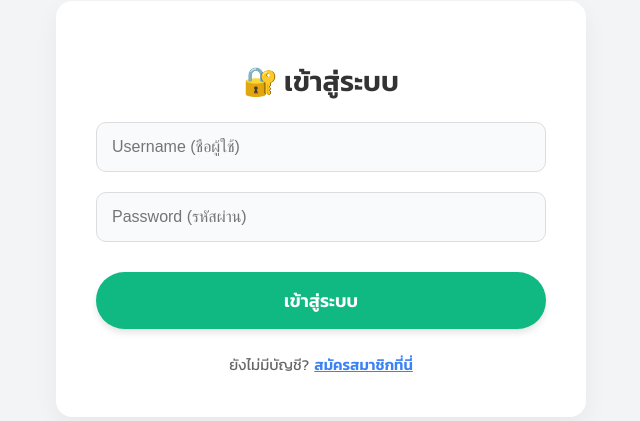
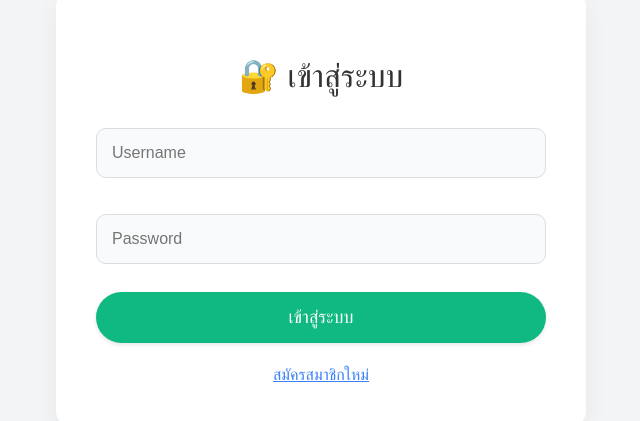
Before and after one commit to guynattapon/smart-market, a React (Vite) app in the folder frontend/: page / in a window 1280 px wide. Shown: the part 191-612 px from the top of the page, without its empty margins (319-959 px from the left). Built offline with nearby package versions, Linux system fonts and the light colour scheme.

Commit message:
แก้ไฟล์ App.jsx ที่หายไป

```diff
--- a/frontend/src/App.jsx
+++ b/frontend/src/App.jsx
@@ -1,159 +1,48 @@
 import { useState } from 'react';
-import axios from 'axios';
-import Swal from 'sweetalert2';
+import Login from './Login';
+import Dashboard from './Dashboard';
+import './App.css';
 
-function Login({ onLoginSuccess }) {
-  const [isRegister, setIsRegister] = useState(false);
+function App() {
+  // 🧠 ส่วนความจำ: จำว่าใคร Login อยู่
+  const [user, setUser] = useState(null);
+  const [token, setToken] = useState(null);
 
-  // ข้อมูลฟอร์ม
-  const [username, setUsername] = useState('');
-  const [password, setPassword] = useState('');
-  const [fullName, setFullName] = useState('');
-  const [phone, setPhone] = useState('');
-
-  const handleSubmit = (e) => {
-    e.preventDefault();
-
-    if (isRegister) {
-      // 🟢 สมัครสมาชิก
-      axios.post('https://smart-market-h5xu.onrender.com/register', {
-        username,
-        password,
-        full_name: fullName,
-        phone_number: phone
-      })
-      .then(() => {
-        Swal.fire('สำเร็จ!', 'บันทึกข้อมูลแล้ว! เข้าสู่ระบบได้เลย', 'success');
-        setIsRegister(false);
-        setPassword('');
-      })
-      .catch((err) => {
-        Swal.fire('แจ้งเตือน', err.response?.data?.message || 'เกิดข้อผิดพลาด', 'error');
-      });
-
-    } else {
-      // 🔵 เข้าสู่ระบบ
-      axios.post('https://smart-market-h5xu.onrender.com/login', { username, password })
-      .then((res) => {
-        const { user, token } = res.data;
-        Swal.fire({
-          icon: 'success',
-          title: 'ยินดีต้อนรับ',
-          text: `สวัสดีคุณ ${user.full_name}`,
-          timer: 1500,
-          showConfirmButton: false
-        });
-        onLoginSuccess(user, token);
-      })
-      .catch((err) => {
-        Swal.fire('เข้าไม่ได้', 'ชื่อผู้ใช้หรือรหัสผ่านผิด', 'error');
-      });
-    }
+  // ✅ ฟังก์ชัน: เมื่อ Login สำเร็จ ให้ทำอะไร?
+  const handleLogin = (loggedInUser, userToken) => {
+    console.log("Login Success!", loggedInUser);
+    setUser(loggedInUser); // จำข้อมูลคนเข้า
+    setToken(userToken);   // จำกุญแจ
   };
 
+  // ❌ ฟังก์ชัน: ออกจากระบบ
+  const handleLogout = () => {
+    setUser(null);
+    setToken(null);
+  };
+
+  // 🚦 ตัวคุมทิศทาง
+  // ถ้ายังไม่มี User -> โชว์หน้า Login
+  if (!user) {
+    return <Login onLoginSuccess={handleLogin} />;
+  }
+
+  // ถ้ามี User แล้ว -> โชว์หน้า Dashboard (ร้านค้า)
   return (
-    // 👇 1. กล่องใหญ่สุด (Background) บังคับเต็มจอ + จัดกึ่งกลาง
-    <div style={{
-      display: 'flex',            // ใช้ Flexbox จัดระเบียบ
-      justifyContent: 'center',   // กึ่งกลางแนวนอน
-      alignItems: 'center',       // กึ่งกลางแนวตั้ง
-      minHeight: '100vh',         // สูงเต็มจอ 100%
-      width: '100vw',             // กว้างเต็มจอ 100%
-      background: '#f3f4f6',      // สีพื้นหลังเทาอ่อนๆ สบายตา
-      position: 'fixed',          // ล็อกตำแหน่งไว้
-      top: 0,
-      left: 0
-    }}>
+    <div className="container">
+      <div style={{ display: 'flex', justifyContent: 'space-between', alignItems: 'center', marginBottom: '20px' }}>
+        <div>
+           <h1 style={{ margin: 0 }}>Smart Market 🍎</h1>
+           <p style={{ margin: 0, color: '#666' }}>ยินดีต้อนรับ: {user.full_name} ({user.role})</p>
+        </div>
+        <button className="btn-logout" onClick={handleLogout} style={{ backgroundColor: '#ef4444', color: 'white' }}>
+          ออกจากระบบ
+        </button>
+      </div>
 
-      {/* 👇 2. กล่อง Login (Card) สีขาวตรงกลาง */}
-      <div style={{
-        background: 'white',
-        padding: '40px',             // เพิ่มพื้นที่ว่างด้านในให้ดูไม่อึดอัด
-        borderRadius: '20px',        // มุมโค้งมนสวยๆ
-        boxShadow: '0 10px 25px rgba(0,0,0,0.1)', // เงานุ่มๆ
-        width: '100%',
-        maxWidth: '450px',           // 👈 ขยายความกว้างกล่องให้ใหญ่ขึ้น
-        textAlign: 'center'
-      }}>
-
-        <h1 style={{ color: isRegister ? '#2563eb' : '#333', marginBottom: '20px', fontSize: '28px' }}>
-          {isRegister ? '📝 สมัครสมาชิก' : '🔐 เข้าสู่ระบบ'}
-        </h1>
-
-        <form onSubmit={handleSubmit} style={{ display: 'flex', flexDirection: 'column', gap: '20px' }}>
-
-          <input
-            type="text"
-            placeholder="Username (ชื่อผู้ใช้)"
-            value={username}
-            onChange={e => setUsername(e.target.value)}
-            required
-            style={{
-              padding: '15px',        // ช่องกรอกใหญ่ขึ้น
-              borderRadius: '10px',
-              border: '1px solid #ddd',
-              fontSize: '16px',       // ตัวหนังสือใหญ่ขึ้น
-              background: '#f9fafb'
-            }}
-          />
-
-          <input
-            type="password"
-            placeholder="Password (รหัสผ่าน)"
-            value={password}
-            onChange={e => setPassword(e.target.value)}
-            required
-            style={{
-              padding: '15px',
-              borderRadius: '10px',
-              border: '1px solid #ddd',
-              fontSize: '16px',
-              background: '#f9fafb'
-            }}
-          />
-
-          {isRegister && (
-            <>
-              <input type="text" placeholder="ชื่อ-นามสกุลจริง" value={fullName} onChange={e => setFullName(e.target.value)} required style={{ padding: '15px', borderRadius: '10px', border: '1px solid #ddd', fontSize: '16px', background: '#f9fafb' }} />
-              <input type="text" placeholder="เบอร์โทรศัพท์" value={phone} onChange={e => setPhone(e.target.value)} required style={{ padding: '15px', borderRadius: '10px', border: '1px solid #ddd', fontSize: '16px', background: '#f9fafb' }} />
-            </>
-          )}
-
-          <button type="submit" style={{
-            padding: '15px',
-            background: isRegister ? '#2563eb' : '#10b981',
-            color: 'white',
-            border: 'none',
-            borderRadius: '10px',
-            cursor: 'pointer',
-            fontWeight: 'bold',
-            fontSize: '18px',         // ปุ่มใหญ่สะใจ
-            marginTop: '10px',
-            transition: '0.3s'
-          }}>
-            {isRegister ? 'ยืนยันการสมัคร' : 'เข้าสู่ระบบ'}
-          </button>
-        </form>
-
-        <div style={{ marginTop: '25px', fontSize: '15px', color: '#666' }}>
-          {isRegister ? 'มีบัญชีแล้ว?' : 'ยังไม่มีบัญชี?'}
-          <span
-            onClick={() => setIsRegister(!isRegister)}
-            style={{
-              color: '#3b82f6',
-              cursor: 'pointer',
-              fontWeight: 'bold',
-              marginLeft: '5px',
-              textDecoration: 'underline'
-            }}
-          >
-            {isRegister ? 'กลับไปหน้า Login' : 'สมัครสมาชิกที่นี่'}
-          </span>
-        </div>
-
-      </div>
+      <Dashboard />
     </div>
   );
 }
 
-export default Login;
+export default App;
--- a/frontend/src/Login.jsx
+++ b/frontend/src/Login.jsx
@@ -4,7 +4,6 @@ import Swal from 'sweetalert2';
 
 function Login({ onLoginSuccess }) {
   const [isRegister, setIsRegister] = useState(false);
-
   const [username, setUsername] = useState('');
   const [password, setPassword] = useState('');
   const [fullName, setFullName] = useState('');
@@ -13,7 +12,6 @@ function Login({ onLoginSuccess }) {
   const handleSubmit = (e) => {
     e.preventDefault();
 
-    // เลือก URL ตามสถานะ (สมัครสมาชิก หรือ ล็อกอิน)
     const url = isRegister
       ? 'https://smart-market-h5xu.onrender.com/register'
       : 'https://smart-market-h5xu.onrender.com/login';
@@ -24,13 +22,15 @@ function Login({ onLoginSuccess }) {
 
     axios.post(url, payload)
       .then((res) => {
-        // ✅ กรณีสำเร็จ
         if (isRegister) {
             Swal.fire('สำเร็จ!', 'สมัครสมาชิกแล้ว กรุณาเข้าสู่ระบบ', 'success');
             setIsRegister(false);
             setPassword('');
         } else {
+            // ✅ นี่คือจุดสำคัญ! ส่งข้อมูลกลับไปให้ App.jsx
             const { user, token } = res.data;
+            onLoginSuccess(user, token);
+
             Swal.fire({
                 icon: 'success',
                 title: 'ยินดีต้อนรับ',
@@ -38,87 +38,33 @@ function Login({ onLoginSuccess }) {
                 timer: 1500,
                 showConfirmButton: false
             });
-            onLoginSuccess(user, token);
         }
       })
       .catch((err) => {
-        // ❌ กรณี Error (โค้ดส่วนนี้จะช่วยบอกความจริง!)
         console.error("Login Error:", err);
-
-        let errorMsg = 'เกิดข้อผิดพลาดที่ไม่ทราบสาเหตุ';
-        let errorTitle = 'แย่แล้ว!';
-
-        // 1. ถ้า Server ตอบกลับมา (เช่น 401, 500)
-        if (err.response) {
-            errorMsg = err.response.data.message || JSON.stringify(err.response.data);
-            if (err.response.status === 404) errorMsg = "ไม่พบ API นี้ (เช็ค URL หลังบ้าน)";
-            if (err.response.status === 500) errorTitle = "Server มีปัญหา (500)";
+        let errorMsg = err.response?.data?.message || err.message;
+        if (err.message === "onLoginSuccess is not a function") {
+            errorMsg = "โปรแกรมเมอร์ลืมใส่ฟังก์ชันรับค่าใน App.jsx (แต่ตอนนี้เราแก้แล้ว!)";
         }
-        // 2. ถ้าติดต่อ Server ไม่ได้เลย (Network Error)
-        else if (err.request) {
-            errorMsg = "ติดต่อ Server ไม่ได้ (Network Error) - Server อาจจะยังไม่ตื่น หรือเน็ตหลุด";
-        }
-        // 3. Error อื่นๆ
-        else {
-            errorMsg = err.message;
-        }
-
-        Swal.fire({
-            icon: 'error',
-            title: errorTitle,
-            text: errorMsg, // 👈 บรรทัดนี้จะเฉลยว่าทำไมเข้าไม่ได้!
-            footer: 'ลองแคปภาพนี้มาถาม Gemini ได้เลยครับ'
-        });
+        Swal.fire('เกิดข้อผิดพลาด', errorMsg, 'error');
       });
   };
 
   return (
-    <div style={{
-      display: 'flex', justifyContent: 'center', alignItems: 'center',
-      minHeight: '100vh', width: '100vw', background: '#f3f4f6',
-      position: 'fixed', top: 0, left: 0
-    }}>
-      <div style={{
-        background: 'white', padding: '40px', borderRadius: '20px',
-        boxShadow: '0 10px 25px rgba(0,0,0,0.1)', width: '100%', maxWidth: '450px', textAlign: 'center'
-      }}>
-
-        <h1 style={{ color: isRegister ? '#2563eb' : '#333', marginBottom: '20px', fontSize: '28px' }}>
-          {isRegister ? '📝 สมัครสมาชิก' : '🔐 เข้าสู่ระบบ'}
-        </h1>
-
+    <div style={{ display: 'flex', justifyContent: 'center', alignItems: 'center', minHeight: '100vh', width: '100vw', background: '#f3f4f6', position: 'fixed', top: 0, left: 0 }}>
+      <div style={{ background: 'white', padding: '40px', borderRadius: '20px', boxShadow: '0 10px 25px rgba(0,0,0,0.1)', width: '100%', maxWidth: '450px', textAlign: 'center' }}>
+        <h1 style={{ color: isRegister ? '#2563eb' : '#333', marginBottom: '20px' }}>{isRegister ? '📝 สมัครสมาชิก' : '🔐 เข้าสู่ระบบ'}</h1>
         <form onSubmit={handleSubmit} style={{ display: 'flex', flexDirection: 'column', gap: '20px' }}>
-          <input type="text" placeholder="Username" value={username} onChange={e => setUsername(e.target.value)} required
-            style={{ padding: '15px', borderRadius: '10px', border: '1px solid #ddd', fontSize: '16px', background: '#f9fafb'}} />
-
-          <input type="password" placeholder="Password" value={password} onChange={e => setPassword(e.target.value)} required
-            style={{ padding: '15px', borderRadius: '10px', border: '1px solid #ddd', fontSize: '16px', background: '#f9fafb'}} />
-
-          {isRegister && (
-            <>
-              <input type="text" placeholder="ชื่อ-นามสกุลจริง" value={fullName} onChange={e => setFullName(e.target.value)} required style={{ padding: '15px', borderRadius: '10px', border: '1px solid #ddd', fontSize: '16px', background: '#f9fafb'}} />
-              <input type="text" placeholder="เบอร์โทรศัพท์" value={phone} onChange={e => setPhone(e.target.value)} required style={{ padding: '15px', borderRadius: '10px', border: '1px solid #ddd', fontSize: '16px', background: '#f9fafb'}} />
-            </>
-          )}
-
-          <button type="submit" style={{
-            padding: '15px', background: isRegister ? '#2563eb' : '#10b981', color: 'white',
-            border: 'none', borderRadius: '10px', cursor: 'pointer', fontWeight: 'bold', fontSize: '18px', marginTop: '10px'
-          }}>
-            {isRegister ? 'ยืนยันการสมัคร' : 'เข้าสู่ระบบ'}
-          </button>
+          <input type="text" placeholder="Username" value={username} onChange={e => setUsername(e.target.value)} required style={{ padding: '15px', borderRadius: '10px', border: '1px solid #ddd', background: '#f9fafb'}} />
+          <input type="password" placeholder="Password" value={password} onChange={e => setPassword(e.target.value)} required style={{ padding: '15px', borderRadius: '10px', border: '1px solid #ddd', background: '#f9fafb'}} />
+          {isRegister && <><input type="text" placeholder="ชื่อ-นามสกุล" value={fullName} onChange={e => setFullName(e.target.value)} required style={{ padding: '15px', borderRadius: '10px', border: '1px solid #ddd', background: '#f9fafb'}} /><input type="text" placeholder="เบอร์โทร" value={phone} onChange={e => setPhone(e.target.value)} required style={{ padding: '15px', borderRadius: '10px', border: '1px solid #ddd', background: '#f9fafb'}} /></>}
+          <button type="submit" style={{ padding: '15px', background: isRegister ? '#2563eb' : '#10b981', color: 'white', border: 'none', borderRadius: '10px', cursor: 'pointer', fontWeight: 'bold', fontSize: '18px' }}>{isRegister ? 'ยืนยัน' : 'เข้าสู่ระบบ'}</button>
         </form>
-
-        <div style={{ marginTop: '25px', fontSize: '15px', color: '#666' }}>
-          {isRegister ? 'มีบัญชีแล้ว?' : 'ยังไม่มีบัญชี?'}
-          <span onClick={() => setIsRegister(!isRegister)} style={{ color: '#3b82f6', cursor: 'pointer', fontWeight: 'bold', marginLeft: '5px', textDecoration: 'underline' }}>
-            {isRegister ? 'กลับไปหน้า Login' : 'สมัครสมาชิกที่นี่'}
-          </span>
+        <div style={{ marginTop: '20px' }}>
+            <span onClick={() => setIsRegister(!isRegister)} style={{ color: '#3b82f6', cursor: 'pointer', fontWeight: 'bold', textDecoration: 'underline' }}>{isRegister ? 'กลับไปหน้า Login' : 'สมัครสมาชิกใหม่'}</span>
         </div>
-
       </div>
     </div>
   );
 }
-
 export default Login;
```
